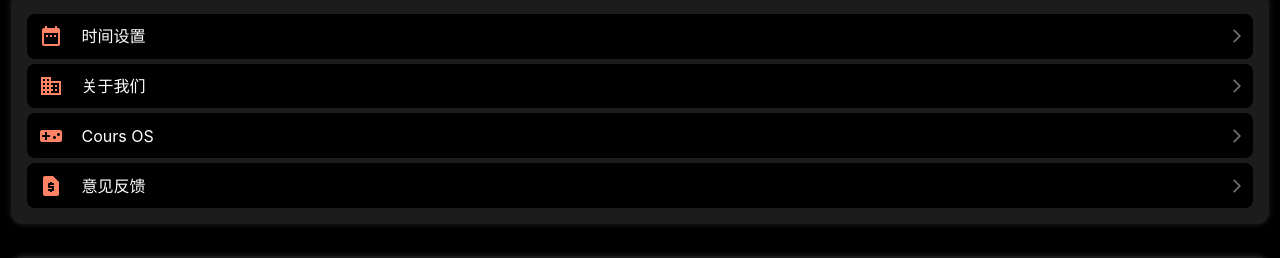
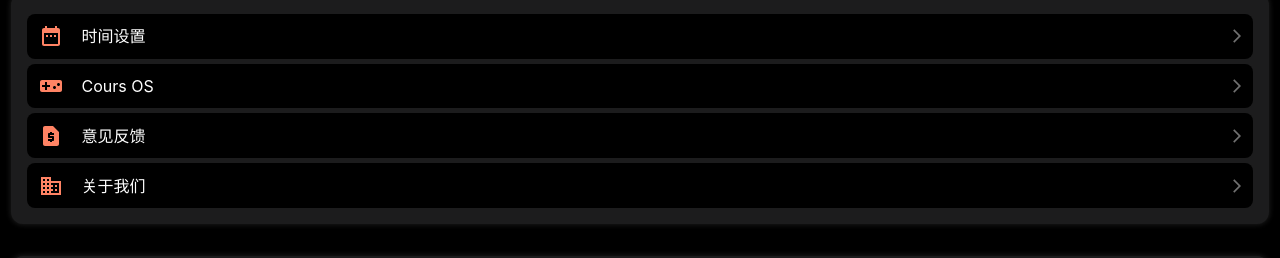
Before and after one commit to gaowanlu/Cours, a React app: page /more in a window 1280 px wide. Shown: the part 419-677 px from the top of the page. Built offline with nearby package versions, Linux system fonts and the light colour scheme.

Commit message:
更多页面 选项菜单顺序调整

```diff
--- a/src/pages/MorePage.jsx
+++ b/src/pages/MorePage.jsx
@@ -61,9 +61,9 @@ function MorePage() {
   /*选择列表2*/
   const card2 = [
     { Icon: DateRangeIcon, text: "时间设置", to: "/dateSetting" },
-    { Icon: BusinessIcon, text: "关于我们", to: "/aboutUs" },
     { Icon: VideogameAssetIcon, text: "Cours OS", to: "/other" },
     { Icon: RequestPageIcon, text: "意见反馈", to: "/qa/form?content=" },
+    { Icon: BusinessIcon, text: "关于我们", to: "/aboutUs" },
   ];
 
   return (
```
